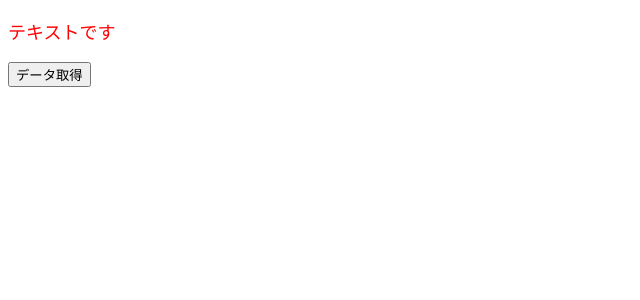
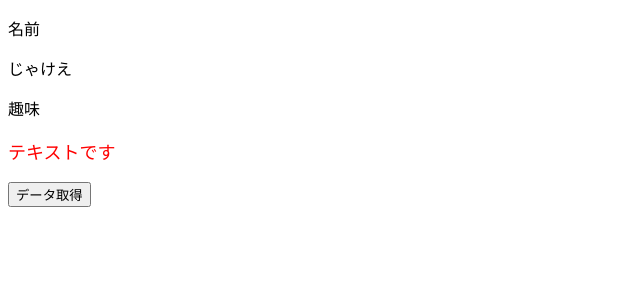
Before and after one commit to schwarzwald0906/typescript-practice, a React (Create React App) app: page / in a window 1280 px wide. Shown: the top 300 px of the page, without its empty margins (0-640 px from the left). Built offline with nearby package versions, Linux system fonts and the light colour scheme.

Commit message:
オプショナルchaining

```diff
--- a/src/App.tsx
+++ b/src/App.tsx
@@ -4,6 +4,13 @@ import "./styles.css";
 import { Todo } from "./Todo";
 import { TodoType } from "./types/TodoTypes";
 import { Text } from "./Text";
+import { HobbyList } from "./types/HobbyList";
+import { UserProfile } from "./UserProfile";
+
+const user: HobbyList = {
+  name: "じゃけえ"
+  // hobby: ["映画", "ゲーム"]
+};
 
 export default function App() {
   const [todos, setTodos] = useState<Array<TodoType>>([]);
@@ -16,6 +23,7 @@ export default function App() {
   };
   return (
     <div className="App">
+      <UserProfile user={user} />
       <Text color="red" fontSize="18px" />
       <button onClick={onClickData}>データ取得</button>
       {todos.map((todo) => (
--- /dev/null
+++ b/src/UserProfile.tsx
@@ -0,0 +1,18 @@
+import { VFC } from "react";
+import { HobbyList } from "./types/HobbyList";
+
+type Props = {
+  user: HobbyList;
+};
+
+export const UserProfile: VFC<Props> = (props) => {
+  const { user } = props;
+  return (
+    <div>
+      <p>名前</p>
+      <p>{user.name}</p>
+      <p>趣味</p>
+      <p>{user.hobby?.join("/")}</p>
+    </div>
+  );
+};
--- /dev/null
+++ b/src/types/HobbyList.ts
@@ -0,0 +1,4 @@
+export type HobbyList = {
+  name: String;
+  hobby?: Array<String>;
+};
```
